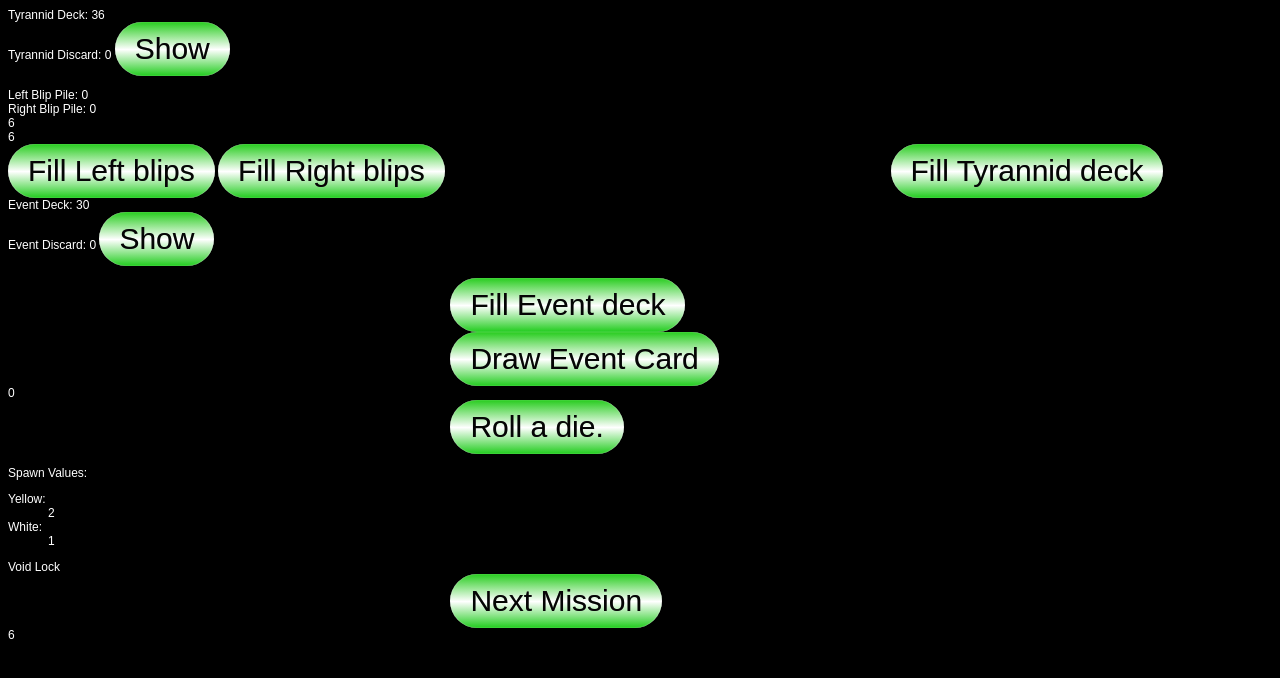
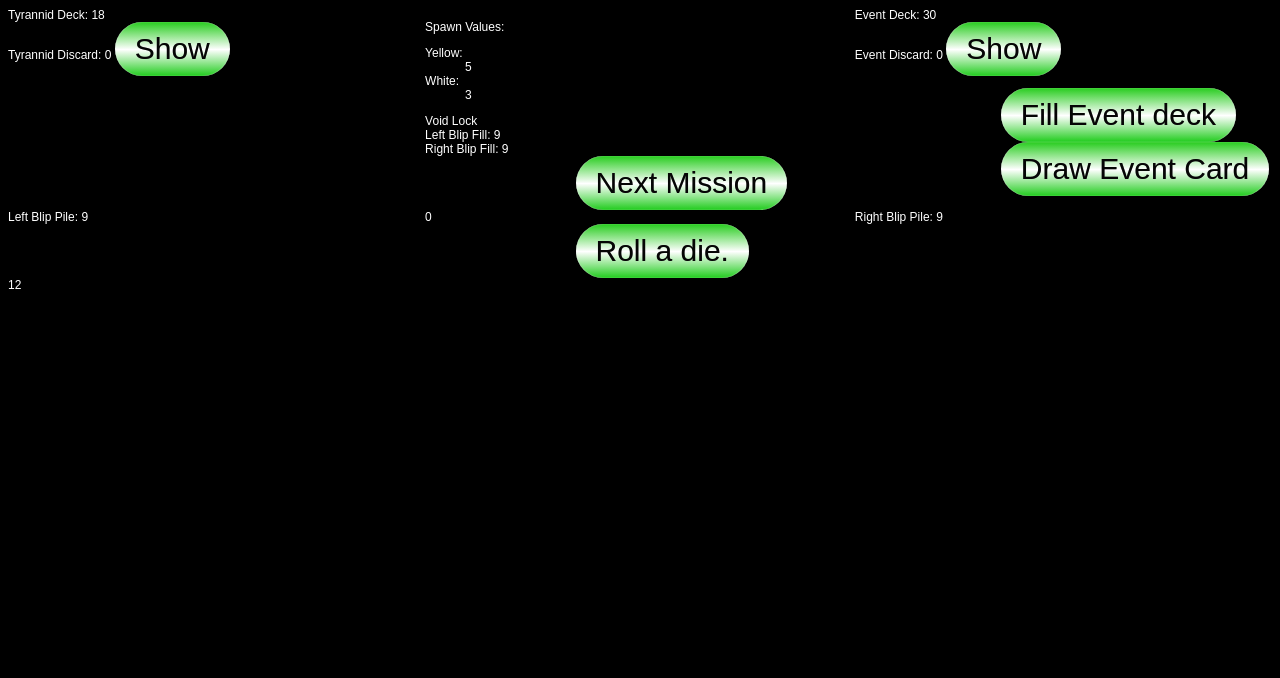
Before and after one commit to setitesuk/death_angel, a plain HTML site: page index.html in a window 1280 px wide. Drawn offline with Linux system fonts and the light colour scheme.

Commit message:
rearrange layout on page missions draw tyrannids into blips

```diff
--- a/basic_missions.js
+++ b/basic_missions.js
@@ -3,28 +3,35 @@ var basic_missions = {
   void_lock: null,
   current_mission_level: null,
   current_mission_card: null,
+  tyrannids: null,
 
   setup : function () {
+
     var formation_count = $('#formation_count').html();
-console.log(formation_count);
     formation_count = parseInt( formation_count );
     this.void_lock = this.void_locks[formation_count];
+
     $('#left_blip_fill_value').html( this.void_lock.left_blip );
     $('#right_blip_fill_value').html( this.void_lock.right_blip );
     $('#mission_name').html('Void Lock');
     $('#yellow_spawn').html( this.void_lock.spawn.yellow );
     $('#white_spawn').html( this.void_lock.spawn.white );
+
     this.current_mission_card = this.void_lock;
+
     var that = this;
     $("#next_mission").click( function () { that.get_next_mission(); } );
+
   },
 
   get_next_mission: function () {
     this.current_mission_level = this.void_lock.location_deck_setup.shift();
+
     var mission = this[this.current_mission_level][ Math.floor( Math.random() * this[this.current_mission_level].length ) ];
     this.current_mission_card = mission;
-console.log(mission);
+
     $('#mission_name').html( mission.name );
+
     var mission_text = '';
     if ( mission.upon_entering ) {
       mission_text += '<p><strong>Upon Entering:</strong> ' + mission.upon_entering + '</p>';
@@ -32,12 +39,17 @@ console.log(mission);
     if ( mission.activate_control_panel ){
       mission_text += '<p><strong>Activate Control Panel:</strong> ' + mission.activate_control_panel + '</p>';
     }
+
     $('#mission_text').html( mission_text );
     $('#left_blip_fill_value').html( mission.left_blip );
     $('#right_blip_fill_value').html( mission.right_blip );
+
     if ( this.current_mission_level === 4 ) {
       $('#next_mission').hide();
     }
+
+    this.tyrannids.set_left_blip();
+    this.tyrannids.set_right_blip();
   },
 
   void_locks : {
--- a/basic_tyrannids.js
+++ b/basic_tyrannids.js
@@ -17,11 +17,10 @@ var basic_tyrannids = {
     $('#left_blip_cards_remaining').html( this.left_blip.length );
     $('#right_blip_cards_remaining').html( this.right_blip.length );
 
-    $("#fill_left_blip").click( function () { that.set_left_blip(); } );
-    $("#fill_right_blip").click( function () { that.set_right_blip(); } );
-    $("#fill_tyrannid_deck").click( function () { that.set_tyrannid_deck(); } );
     $("#show_tyrannid_discard").click( function () { that.show_discard(); } );
     $("#hide_tyrannid_discard").click( function () { that.hide_discard(); } );
+    this.set_left_blip();
+    this.set_right_blip();
 
   },
 
--- a/index.html
+++ b/index.html
@@ -13,21 +13,37 @@
 <body>
 
   <div id="content">
+
+    <div id="tyrannid_source_area" style="width:33%;float:left;">
+
+
       <div id="tyrannid_deck">Tyrannid Deck: <span id="tyrannid_deck_count"></span></div>
       <div id="tyrannid_discard_pile">Tyrannid Discard: <span id="tyrannid_discard_pile_count"></span>
         <button id="show_tyrannid_discard" class="draw">Show</button>
         <button id="hide_tyrannid_discard" class="draw" style="display:none">Hide</button>
         <div id="tyrannid_discard_contents"><ul></ul></div>
       </div>
-    <div id="left_blip">Left Blip Pile: <span id="left_blip_cards_remaining"></span></div>
-    <div id="right_blip">Right Blip Pile: <span id="right_blip_cards_remaining"></span></div>
+    </div>
 
-    <div id="left_blip_fill_value">10</div>
-    <div id="right_blip_fill_value">10</div>
+    <div id="mission_card" style="width:34%;float:left;">
+      <div id="spawn_vals">
+        <p>Spawn Values:
+          <dl>
+            <dt>Yellow:</dt><dd id="yellow_spawn"></dd>
+            <dt>White:<dt><dd id="white_spawn"></dd>
+          </dl>
+        </p>
+      </div>
+      <div id="mission_name"></div>
+      <div id="mission_text"></div>
+      <div class="blip_fill_value">Left Blip Fill: <span id="left_blip_fill_value">0</span></div>
+      <div class="blip_fill_value">Right Blip Fill: <span id="right_blip_fill_value">0</span></div>
 
-    <button id="fill_left_blip" class="draw">Fill Left blips</button>
-    <button id="fill_right_blip" class="draw">Fill Right blips</button>
-    <button id="fill_tyrannid_deck" class="call">Fill Tyrannid deck</button>
+      <button id="next_mission" class="call">Next Mission</button>
+
+    </div>
+
+    <div id="event_card_area" style="width:33%;float:left">
 
       <div id="event_deck">Event Deck: <span id="event_deck_count"></span></div>
       <div id="event_discard_pile">Event Discard: <span id="event_discard_pile_count"></span>
@@ -41,29 +57,25 @@
       <button id="fill_event_deck" class="call">Fill Event deck</button>
       <button id="draw_event" class="call">Draw Event Card</button>
 
+    </div>
+
+    <div class="clear_floats"></div>
+    <div style="width:33%;float:left" id="left_blip" class="blip_pile">Left Blip Pile: <span id="left_blip_cards_remaining"></span></div>
+    <div id="die_roll_area" style="width:34%;float:left">
       <div id="skull" style="display:none;">SKULL</div>
       <div id="die_score">0</div>
       <button id="roll_die" class="call">Roll a die.</button>
+    </div>
+    <div style="width:33%;float:left" id="right_blip" class="blip_pile">Right Blip Pile: <span id="right_blip_cards_remaining"></span></div>
+
+    <div class="clear_floats"></div>
 
 
-    <div id="mission_card">
-      <div id="spawn_vals">
-        <p>Spawn Values:
-          <dl>
-            <dt>Yellow:</dt><dd id="yellow_spawn"></dd>
-            <dt>White:<dt><dd id="white_spawn"></dd>
-          </dl>
-        </p>
-      </div>
-      <div id="mission_name"></div>
-      <div id="mission_text"></div>
-    </div>
 
-    <button id="next_mission" class="call">Next Mission</button>
   </div>
 
   <div id="formation">
-    <div id="formation_count">6</div>
+    <div id="formation_count">12</div>
   </div>
 
 <script type="text/javascript">
@@ -84,6 +96,7 @@
   $(document).ready(function() {
     basic_missions.setup();
     basic_tyrannids.setup();
+    basic_missions.tyrannids = basic_tyrannids;
     basic_events.setup();
     die.setup();
   });
```
Lines whose indentation alone changed are shown as unchanged.
